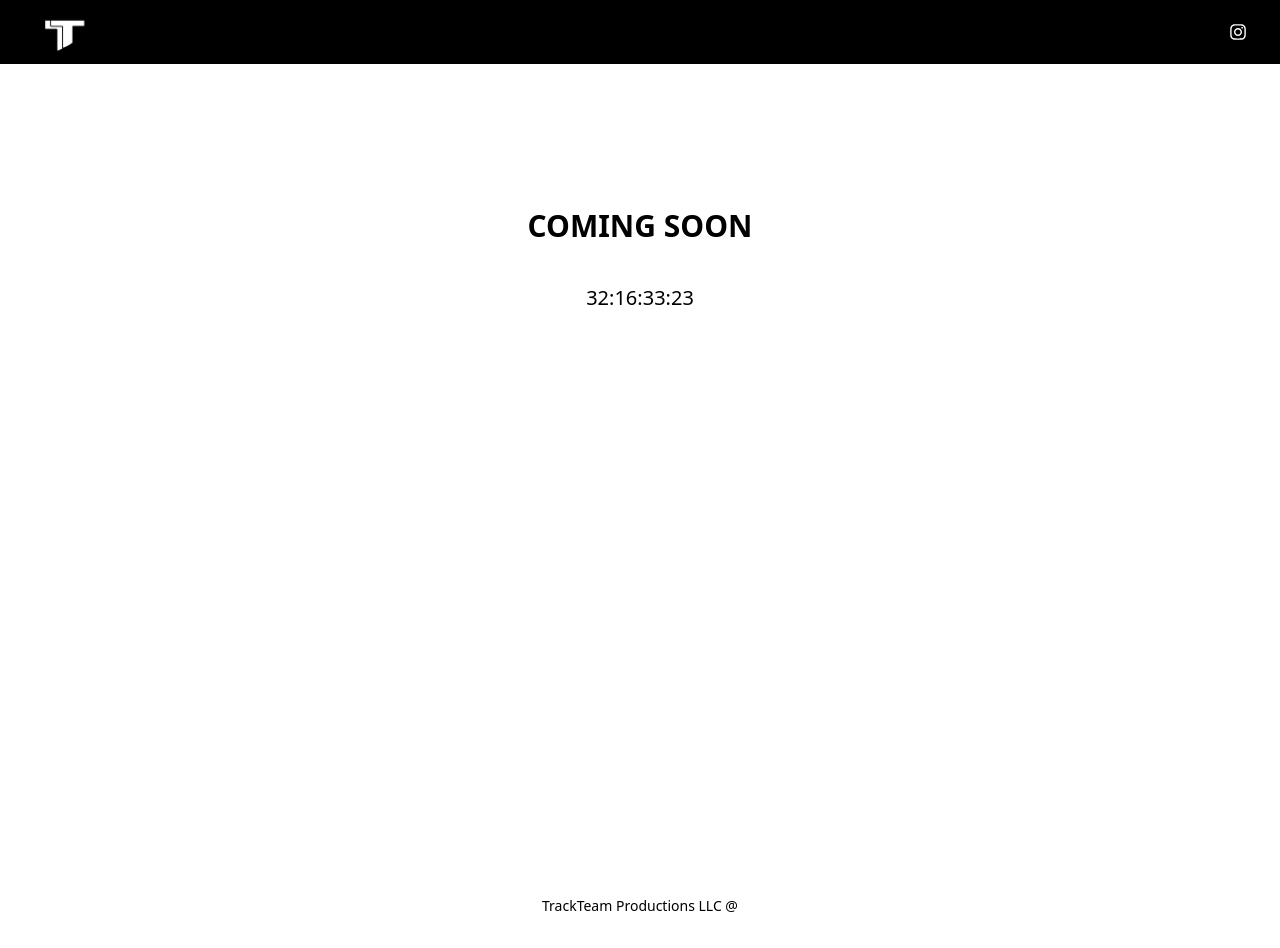
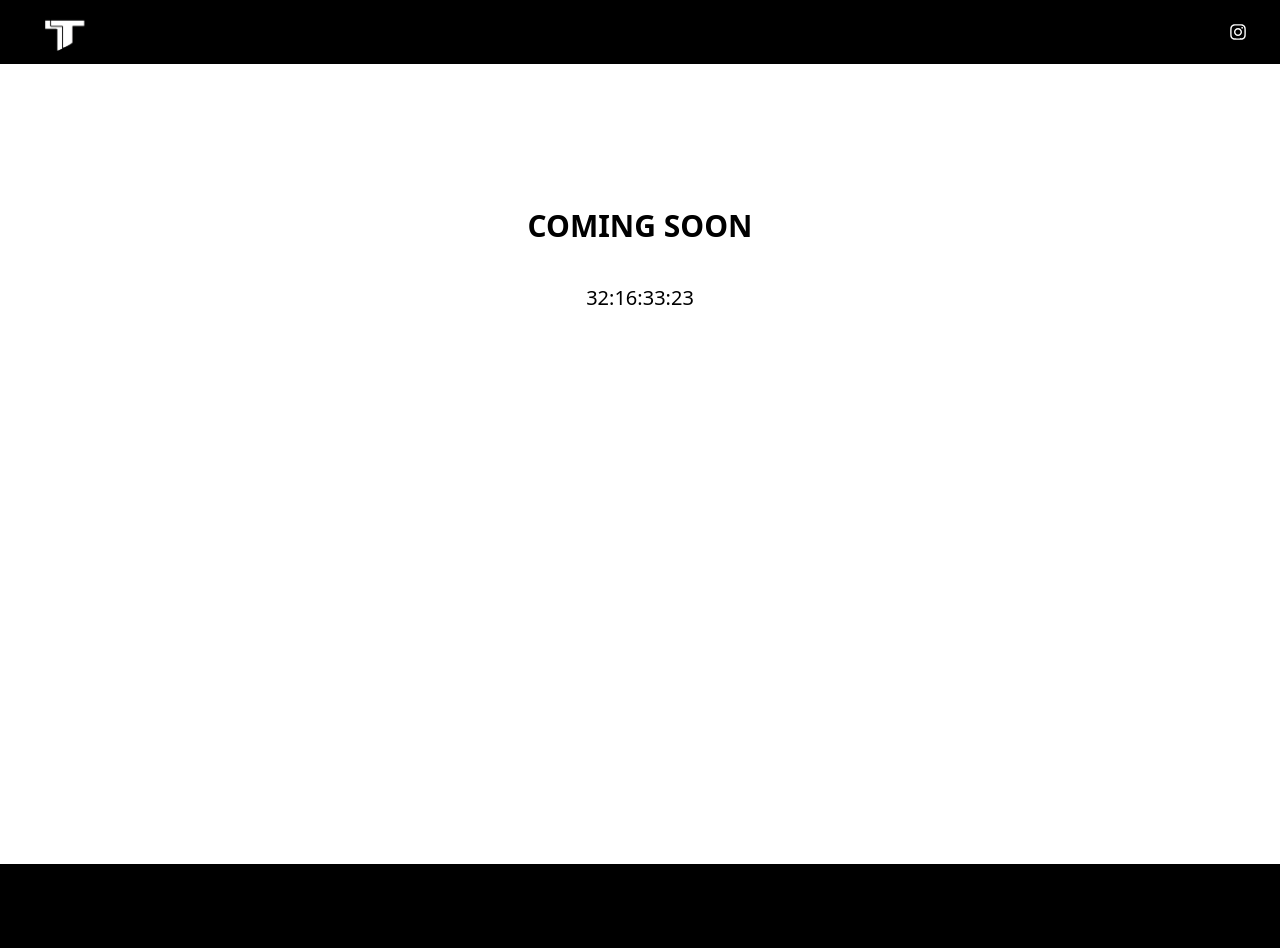
Before and after one commit to samKeepsCoding/TrackTeam-Webpage, a React (Create React App) app: page / in a window 1280 px wide. Built offline with nearby package versions, Linux system fonts and the light colour scheme; a web font is replaced by a local one.

Commit message:
Change Footer bg to black

```diff
--- a/public/index.html
+++ b/public/index.html
@@ -2,14 +2,14 @@
 <html lang="en">
   <head>
     <meta charset="utf-8" />
-    <link rel="icon" href="%PUBLIC_URL%/favicon.ico" />
+    <link rel="icon" href="%PUBLIC_URL%/TrackTeamT.PNG" />
     <meta name="viewport" content="width=device-width, initial-scale=1" />
     <meta name="theme-color" content="#000000" />
     <meta
       name="description"
       content="Web site created using create-react-app"
     />
-    <link rel="apple-touch-icon" href="%PUBLIC_URL%/logo192.png" />
+    <link rel="apple-touch-icon" href="%PUBLIC_URL%/TrackTeamT.PNG" />
     <!--
       manifest.json provides metadata used when your web app is installed on a
       user's mobile device or desktop. See https://developers.google.com/web/fundamentals/web-app-manifest/
--- a/src/Components/Footer.jsx
+++ b/src/Components/Footer.jsx
@@ -2,7 +2,7 @@ import React from 'react'
 
 const Footer = () => {
   return (
-    <footer className='flex justify-center items-center py-8 text-center '>
+    <footer className='flex justify-center items-center py-8 text-center bg-black'>
         <p className='text-sm font-extralight'>TrackTeam Productions LLC @</p>
     </footer>
   )
```
Also changed, not shown: public/TrackTeamT.PNG (added).
